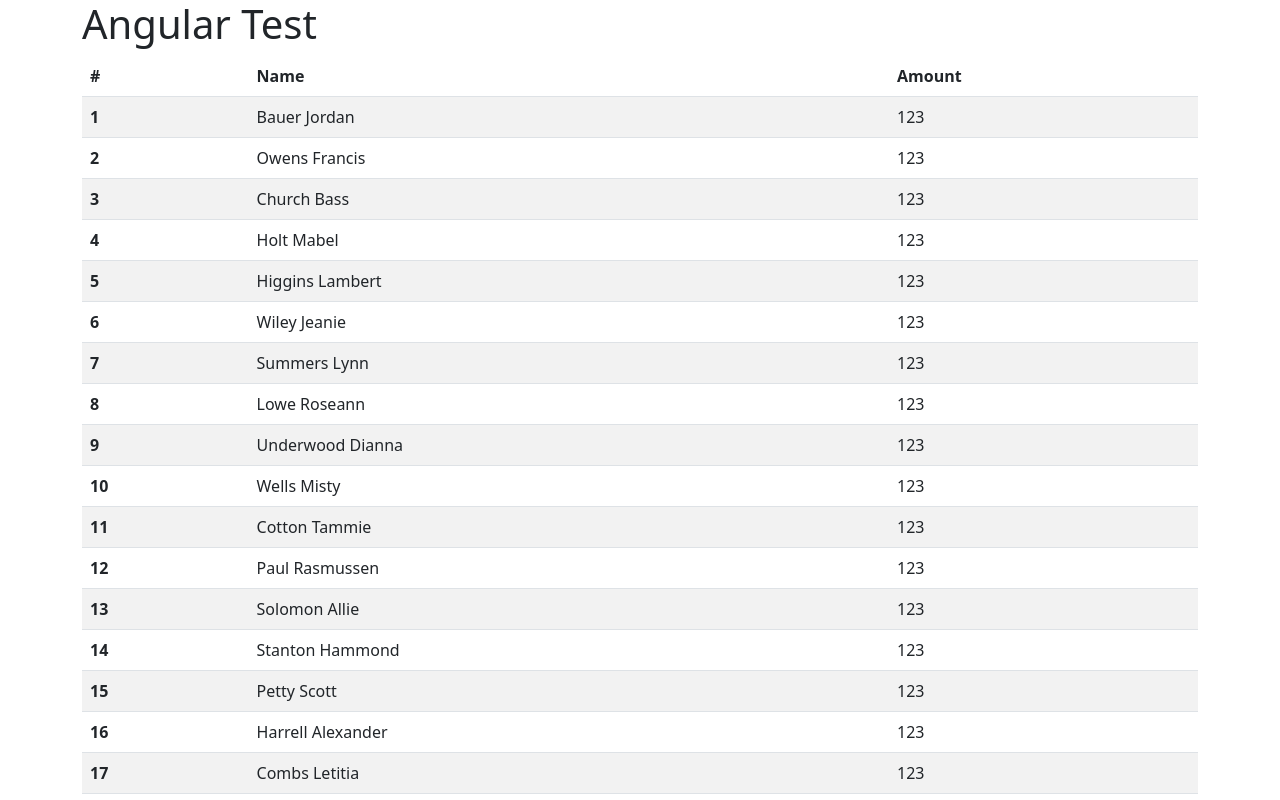
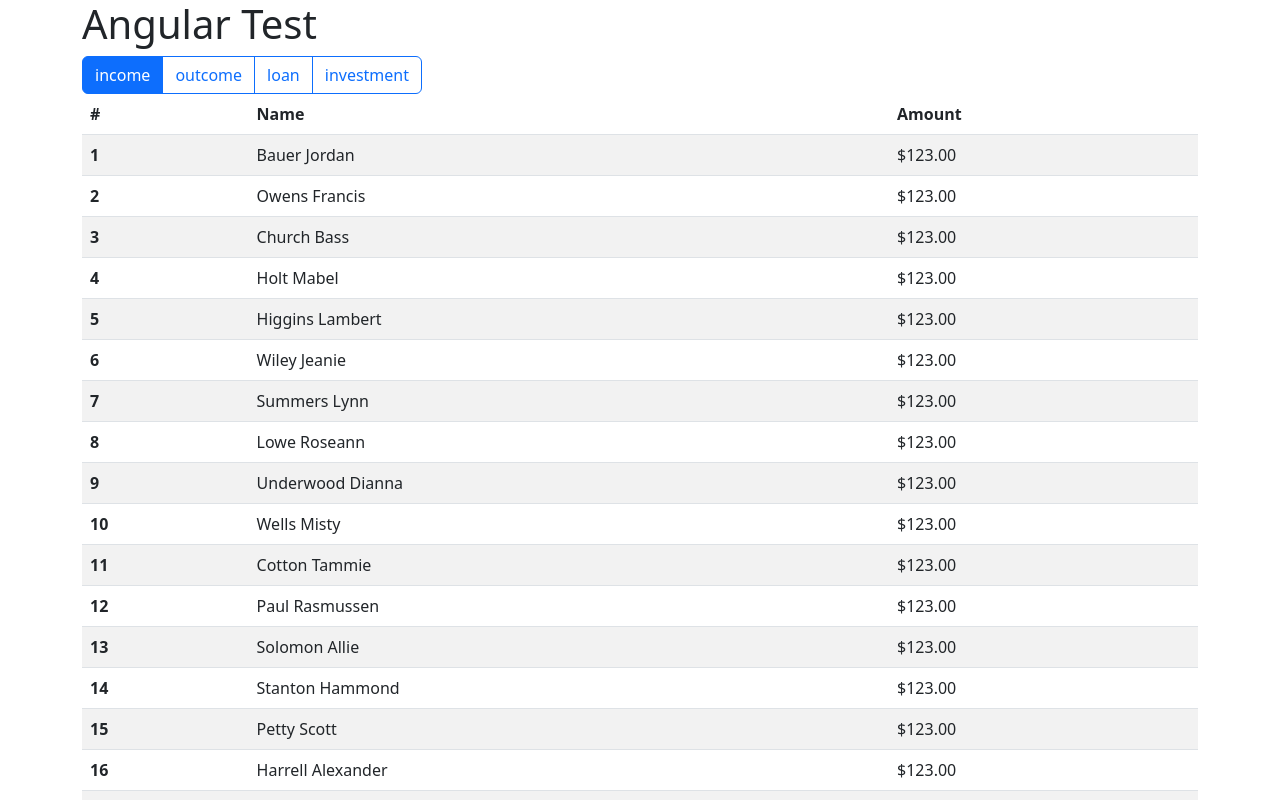
Before and after one commit to mitrofanzxc/angular-test, an Angular app: page / in a window 1280 px wide. Shown: the top 800 px of the page. Built offline with nearby package versions, Linux system fonts and the light colour scheme.

Commit message:
feat: add buttonGroup component

```diff
--- a/angular.json
+++ b/angular.json
@@ -103,5 +103,8 @@
         }
       }
     }
+  },
+  "cli": {
+    "analytics": false
   }
 }
--- a/src/app/app.component.html
+++ b/src/app/app.component.html
@@ -1,4 +1,5 @@
 <div class="container">
   <h1>{{ title | titlecase }}</h1>
+  <app-button-group [filterList]="filterList"></app-button-group>
   <app-table [list]="list"></app-table>
 </div>
--- a/src/app/app.component.ts
+++ b/src/app/app.component.ts
@@ -10,4 +10,8 @@ import { IList } from './data/list.interface';
 export class AppComponent {
   title = 'angular test';
   list: IList = list;
+
+  filterList(type: string): void {
+    this.list.data = this.list.data.filter((item) => item.type === type);
+  }
 }
--- a/src/app/app.module.ts
+++ b/src/app/app.module.ts
@@ -1,15 +1,15 @@
 import { NgModule } from '@angular/core';
 import { BrowserModule } from '@angular/platform-browser';
-import { HttpClientModule } from '@angular/common/http';
 
 import { AppRoutingModule } from './app-routing.module';
 import { AppComponent } from './app.component';
 import { TableComponent } from './components/table/table.component';
+import { ButtonGroupComponent } from './components/buttonGroup/buttonGroup.component';
 import { NgbModule } from '@ng-bootstrap/ng-bootstrap';
 
 @NgModule({
-  declarations: [AppComponent, TableComponent],
-  imports: [BrowserModule, HttpClientModule, AppRoutingModule, NgbModule],
+  declarations: [AppComponent, TableComponent, ButtonGroupComponent],
+  imports: [BrowserModule, AppRoutingModule, NgbModule],
   providers: [],
   bootstrap: [AppComponent],
 })
--- /dev/null
+++ b/src/app/components/buttonGroup/buttonGroup.component.html
@@ -0,0 +1,50 @@
+<div
+  class="btn-group"
+  role="group"
+  aria-label="Basic radio toggle button group"
+>
+  <input
+    type="radio"
+    class="btn-check"
+    name="btn-radio-filter"
+    id="btn-radio-filter-1"
+    autocomplete="off"
+    checked
+    (change)="filterList('income')"
+  />
+  <label class="btn btn-outline-primary" for="btn-radio-filter-1">income</label>
+
+  <input
+    type="radio"
+    class="btn-check"
+    name="btn-radio-filter"
+    id="btn-radio-filter-2"
+    autocomplete="off"
+    (change)="filterList('outcome')"
+  />
+  <label class="btn btn-outline-primary" for="btn-radio-filter-2"
+    >outcome</label
+  >
+
+  <input
+    type="radio"
+    class="btn-check"
+    name="btn-radio-filter"
+    id="btn-radio-filter-3"
+    autocomplete="off"
+    (change)="filterList('loan')"
+  />
+  <label class="btn btn-outline-primary" for="btn-radio-filter-3">loan</label>
+
+  <input
+    type="radio"
+    class="btn-check"
+    name="btn-radio-filter"
+    id="btn-radio-filter-4"
+    autocomplete="off"
+    (change)="filterList('investment')"
+  />
+  <label class="btn btn-outline-primary" for="btn-radio-filter-4"
+    >investment</label
+  >
+</div>
--- a/src/app/components/table/table.component.html
+++ b/src/app/components/table/table.component.html
@@ -10,7 +10,7 @@
     <tr *ngFor="let item of list.data; index as i">
       <th scope="row">{{ i + 1 }}</th>
       <td>{{ item.name.last + " " + item.name.first | titlecase }}</td>
-      <td>{{ item.amount | number }}</td>
+      <td>{{ item.amount | currency: "USD" }}</td>
     </tr>
   </tbody>
 </table>
--- a/tsconfig.json
+++ b/tsconfig.json
@@ -19,7 +19,8 @@
     "module": "es2020",
     "lib": ["es2020", "dom"],
     "resolveJsonModule": true,
-    "esModuleInterop": true
+    "esModuleInterop": true,
+    "strictPropertyInitialization": false
   },
   "angularCompilerOptions": {
     "enableI18nLegacyMessageIdFormat": false,
```
Also changed, not shown: src/app/components/buttonGroup/buttonGroup.component.ts (added, +9 -0 lines), src/app/components/table/table.component.ts (+0 -7 lines).
